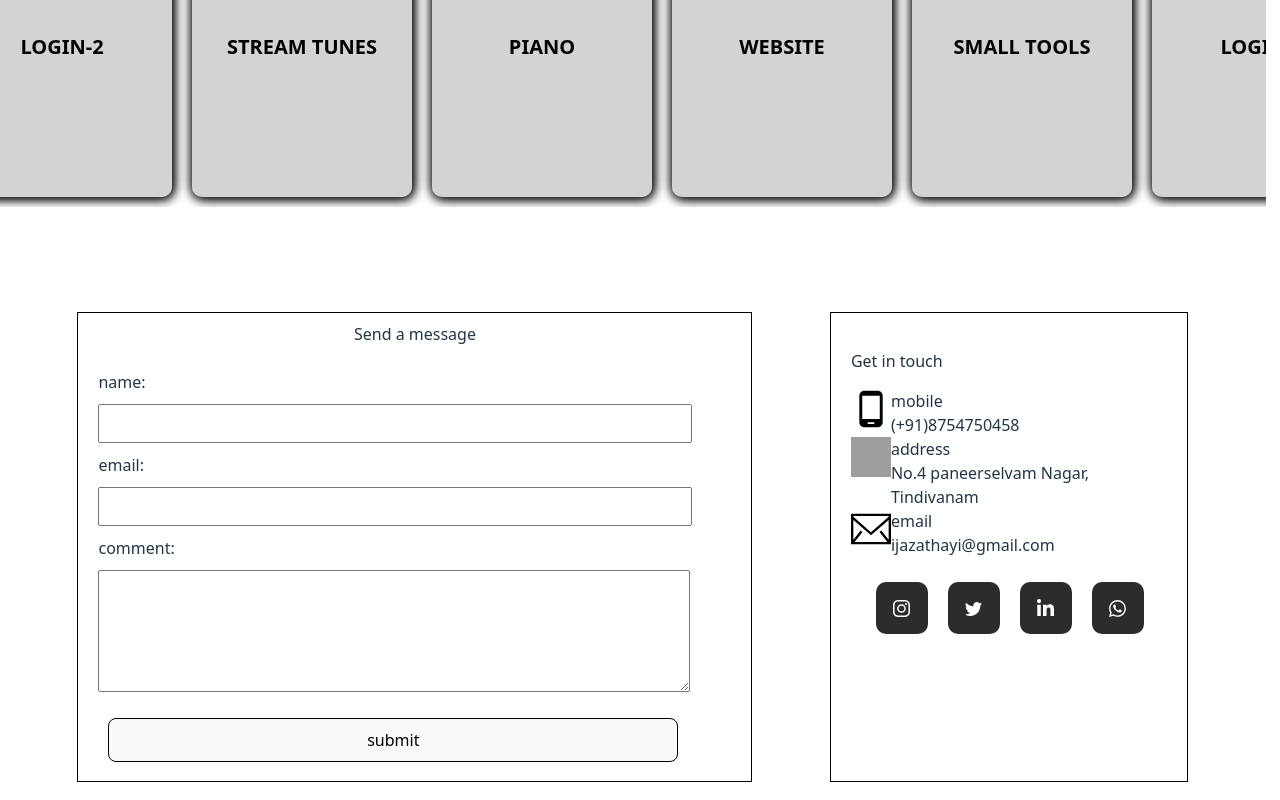
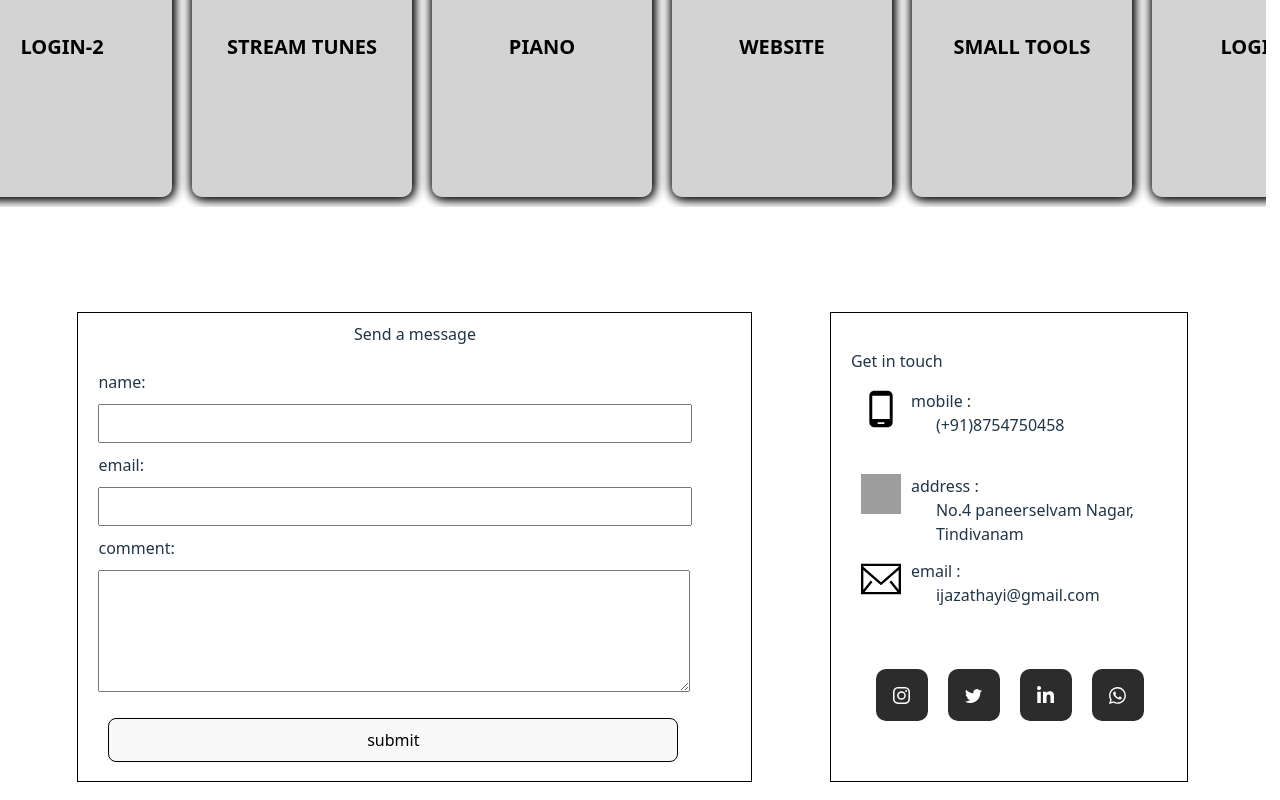
Before and after one commit to ijazathayi/portfolio, a React (Vite) app: page / in a window 1280 px wide. Shown: the part 1876-2676 px from the top of the page. Built offline with nearby package versions, Linux system fonts and the light colour scheme; grey boxes are pictures that could not be loaded.

Commit message:
commitee

```diff
--- a/src/components/Contact.jsx
+++ b/src/components/Contact.jsx
@@ -18,25 +18,25 @@ const Contact = () => {
         <p>Get in touch</p>
         <div className='contactinf-sect'>
           <img src={img1} alt=""  width={"40px"} height={"40px"} />
-          <div>
-          <section>mobile</section>
-          <section>(+91)8754750458</section>
+          <div className='contact-inf-div'>
+          <section>mobile :</section>
+          <section className='ml-25'>(+91)8754750458</section>
           </div>
 
         </div>
         <div className='contactinf-sect'>
           <img src={img3} alt=""  width={"40px"} height={"40px"}/>
-          <div>
-          <section>address</section>
-          <section>No.4 paneerselvam Nagar, Tindivanam</section>
+          <div className='contact-inf-div'>
+          <section>address :</section>
+          <section className='ml-25'>No.4 paneerselvam Nagar, Tindivanam</section>
           </div>
 
         </div>
         <div className='contactinf-sect'>
           <img src={img2} alt=""  width={"40px"} height={"40px"}/>
-          <div>
-          <section>email</section>
-          <section>ijazathayi@gmail.com</section>
+          <div className='contact-inf-div'>
+          <section>email :</section>
+          <section className='ml-25'>ijazathayi@gmail.com</section>
           </div>
 
         </div>
--- a/src/css/contact.css
+++ b/src/css/contact.css
@@ -47,9 +47,18 @@
     margin-left: 10px;
 }
 .contactinf-sect{
+  position: relative;
     display: flex;
+    height: 75px;
+    margin: 10px;
+}
+.contact-inf-div{
+  margin-left: 10px;
 }
 
+.ml-25{
+  margin-left: 25px;
+}
 
 
 
```
